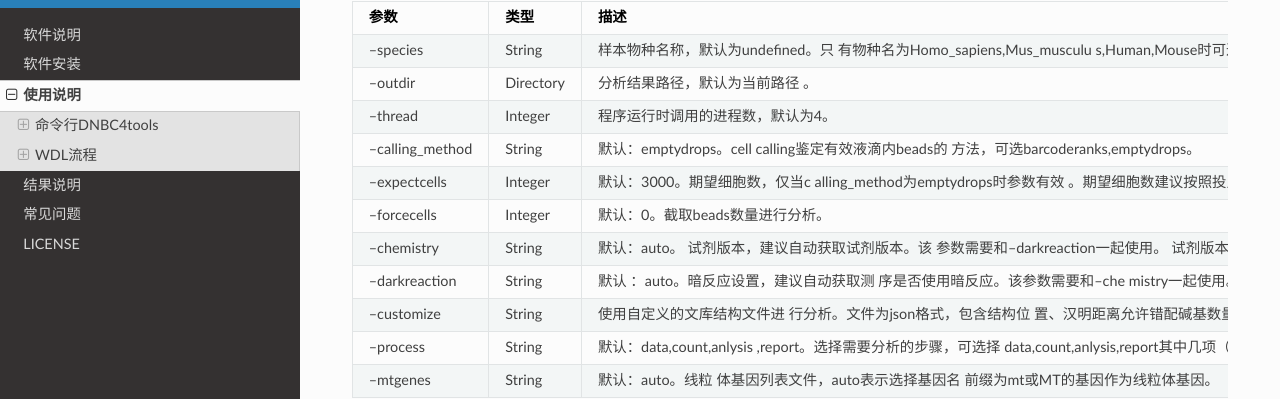
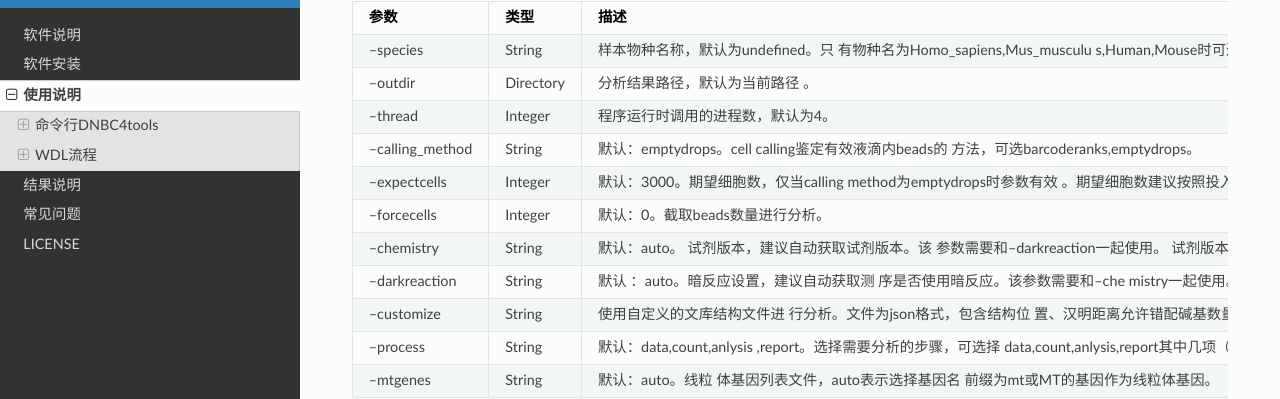
Before and after one commit to lishuangshuang0616/dnbc4read, a Sphinx documentation site: the page built from source/Use.rst, in a window 1280 px wide and 900 px high, scrolled down 4213 px. Shown: the part 85-484 px from the top of the window. Built offline with Sphinx 7.4.7 and the Read the Docs theme 2.0.0, drawn with Linux system fonts in a browser that asks for light colours.

Commit message:
Update Use.rst

```diff
--- a/source/Use.rst
+++ b/source/Use.rst
@@ -253,8 +253,8 @@ run命令为运行主程序
 |                  |           | calling鉴定有效液滴内beads的        |
 |                  |           | 方法，可选barcoderanks,emptydrops。 |
 +------------------+-----------+-------------------------------------+
-| --expectcells    | Integer   | 默认：3000。期望细胞数，仅当c       |
-|                  |           | alling_method为emptydrops时参数有效 |
+| --expectcells    | Integer   | 默认：3000。期望细胞数，仅当calling |
+|                  |           | method为emptydrops时参数有效        |
 |                  |           | 。期望细胞数建议按照投入活细胞数量  |
 |                  |           | 的50%去设置（细胞捕获率约为50%）。  |
 +------------------+-----------+-------------------------------------+
```
